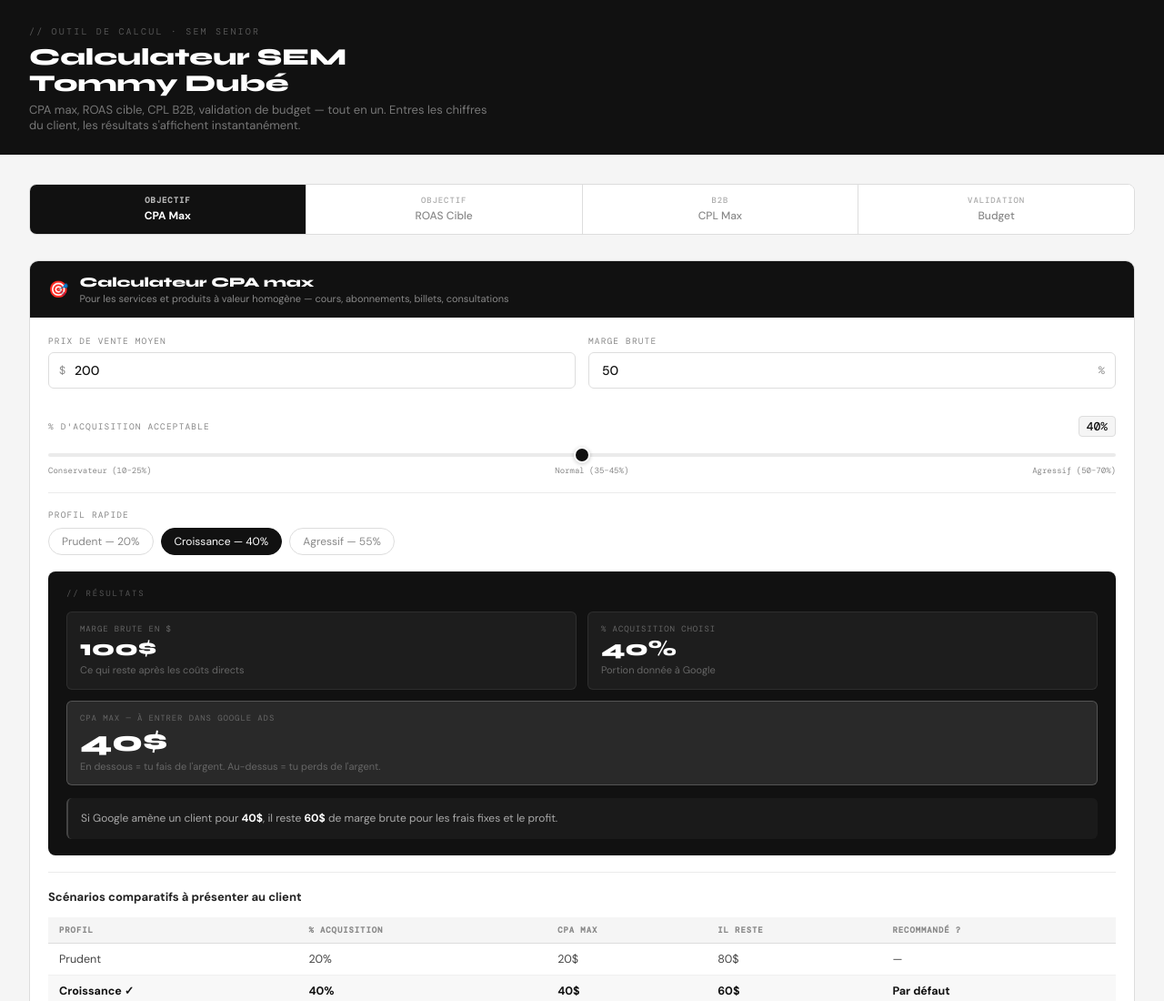
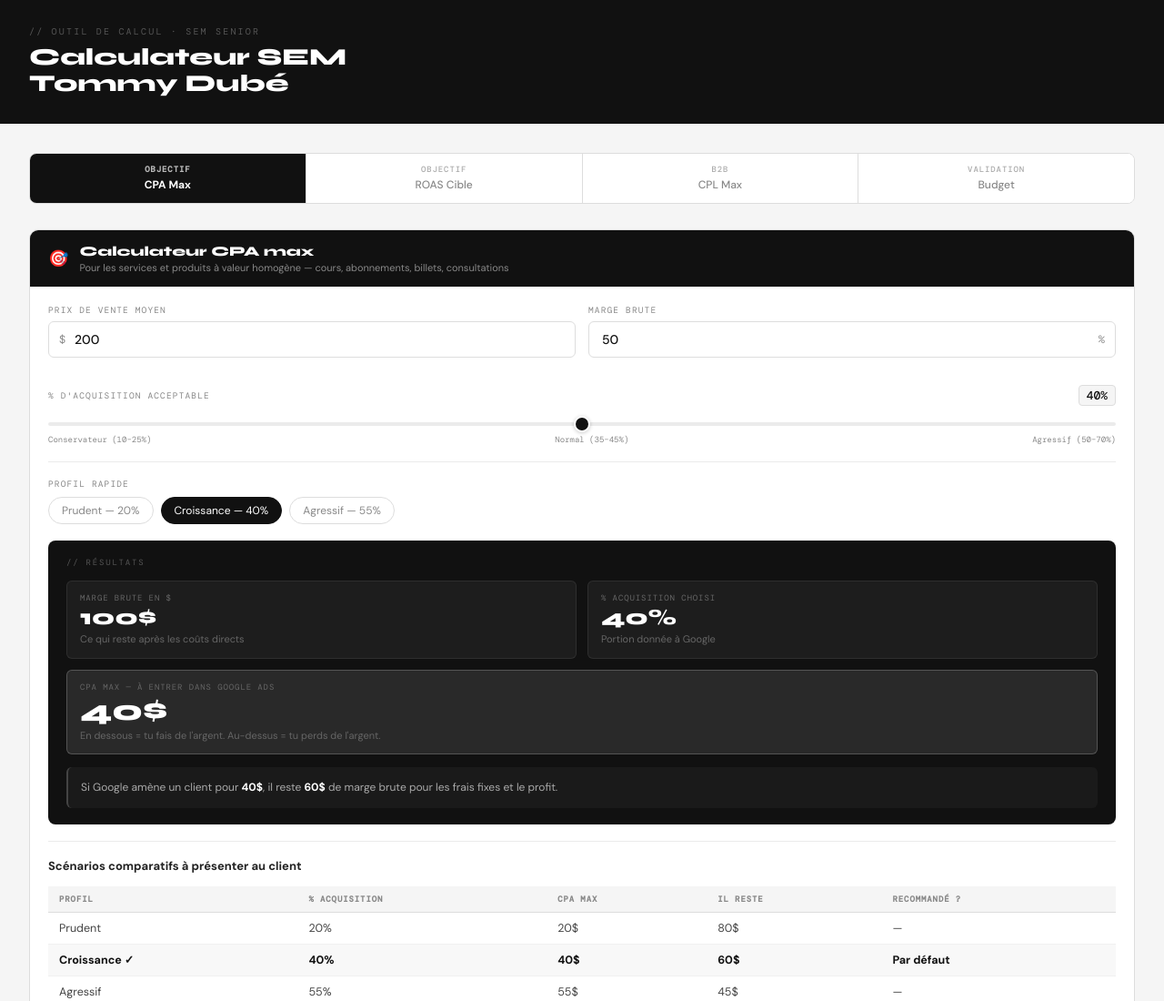
Before and after one commit to TommyxDube/td-sem-calculator, a plain HTML site: page index.html in a window 1280 px wide. Shown: the top 1100 px of the page at 91% size. Drawn offline with nearby package versions, Linux system fonts and the light colour scheme.

Commit message:
Update index.html

```diff
--- a/index.html
+++ b/index.html
@@ -430,7 +430,6 @@
 <header>
   <div class="eyebrow">// Outil de calcul · SEM Senior</div>
   <h1>Calculateur SEM<br>Tommy Dubé</h1>
-  <p>CPA max, ROAS cible, CPL B2B, validation de budget — tout en un. Entres les chiffres du client, les résultats s'affichent instantanément.</p>
 </header>
 
 <div class="tabs">
```
